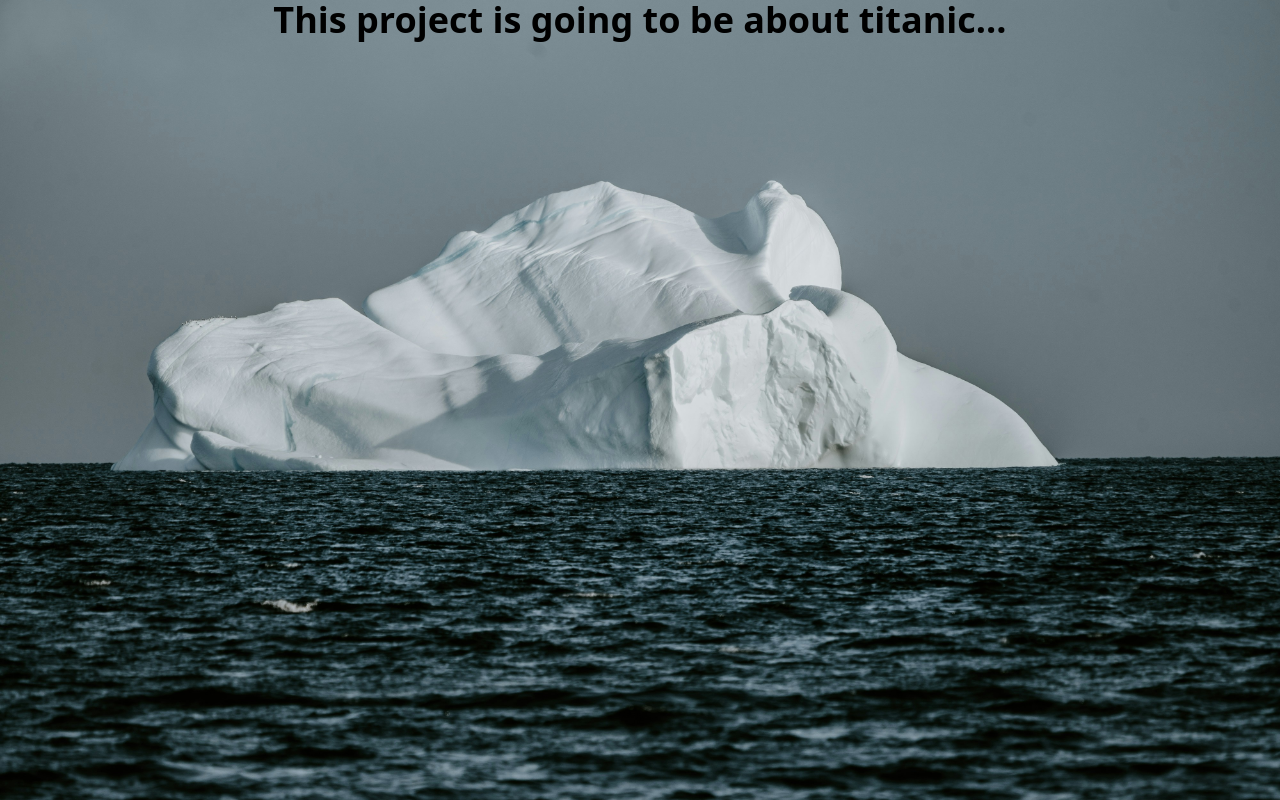
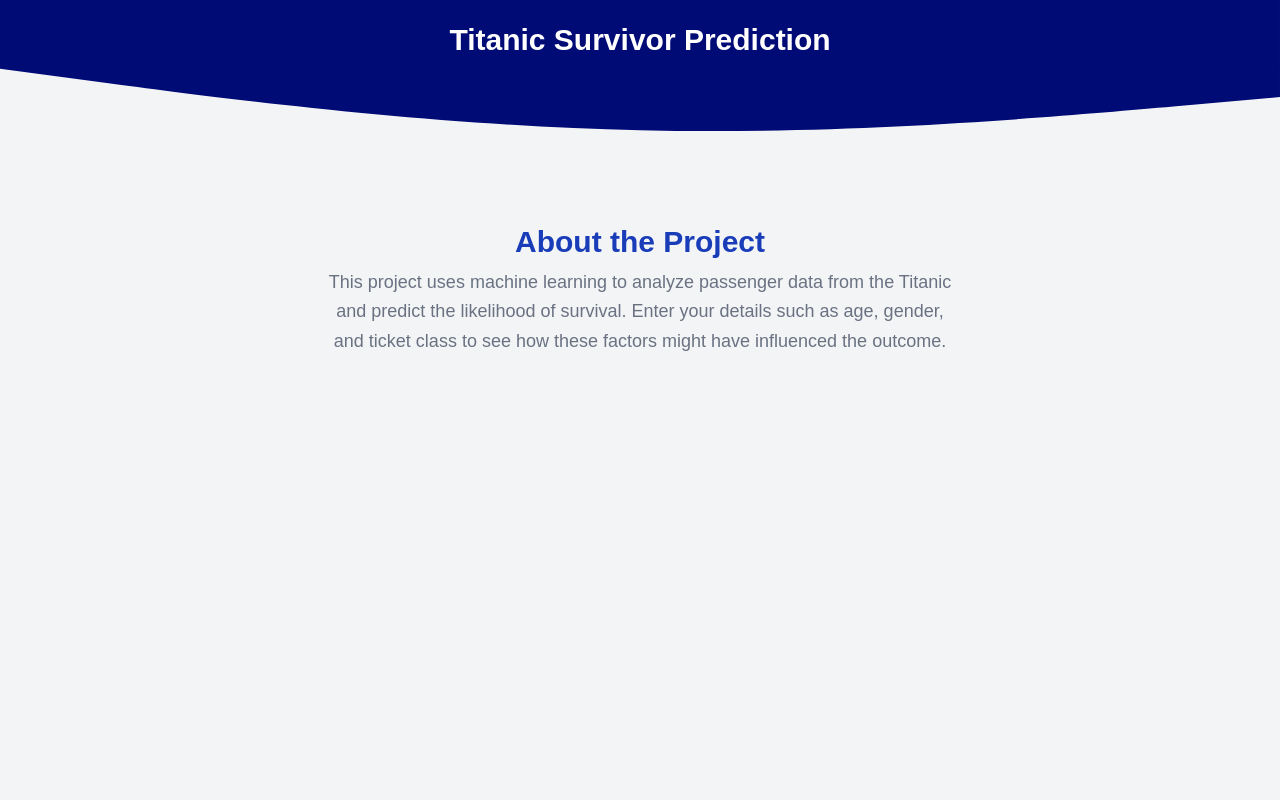
Before and after one commit to Bbuluc/titanic-prediction, a React (Vite) app: page / in a window 1280 px wide. Built offline with nearby package versions, Linux system fonts and the light colour scheme.

Commit message:
Header-InfoSection added to the project

```diff
--- a/src/App.jsx
+++ b/src/App.jsx
@@ -1,10 +1,14 @@
+import MainHeader from "./components/Header"
+import InfoSection from "./components/infoSeection"
+
+
 function App() {
 
 
   return (
     <>
-      <h1 className='text-4xl font-bold text-center'>This project is going to be about titanic...
-      </h1>
+      <MainHeader />
+      <InfoSection />
     </>
   )
 }
--- /dev/null
+++ b/src/components/Header.jsx
@@ -0,0 +1,18 @@
+export default function MainHeader() {
+  return (
+    <header className="relative flex justify-center items-center h-20">
+      <svg xmlns="http://www.w3.org/2000/svg" viewBox="0 0 1440 320" className="absolute">
+        <path
+          fill="#000b76"
+          fill-opacity="1"
+          d="M0,192L120,208C240,224,480,256,720,261.3C960,267,1200,245,1320,234.7L1440,224L1440,0L1320,0C1200,0,960,0,720,0C480,0,240,0,120,0L0,0Z"
+        ></path>
+      </svg>
+
+
+      <h1 className="relative text-white sm:text-3xl font-bold text-center z-10">
+        Titanic Survivor Prediction
+      </h1>
+    </header>
+  );
+}
--- /dev/null
+++ b/src/components/InfoSeection.jsx
@@ -0,0 +1,14 @@
+export default function InfoSection() {
+  return (
+    <section className="text-center text-gray-500 max-w-2xl pt-12 sm:pt-24 md:pt-36 mx-auto px-4 ">
+      <h2 className="text-2xl sm:text-3xl font-semibold mb-2 text-blue-800">
+        About the Project
+      </h2>
+      <p className="text-base sm:text-lg leading-relaxed">
+        This project uses machine learning to analyze passenger data from the Titanic
+        and predict the likelihood of survival. Enter your details such as age,
+        gender, and ticket class to see how these factors might have influenced the outcome.
+      </p>
+    </section>
+  );
+}
--- a/src/index.css
+++ b/src/index.css
@@ -1,9 +1,7 @@
 @import "tailwindcss";
 
 body {
-  background-image: url('/public/background.jpg');
-  background-repeat: no-repeat;
-  background-size: cover;
-  background-attachment: fixed;
-  background-position: center;
+  @apply bg-gray-100;
+  margin: 0;
+  font-family: Arial, sans-serif;
 }
```
Also changed, not shown: public/wave.svg (added).
